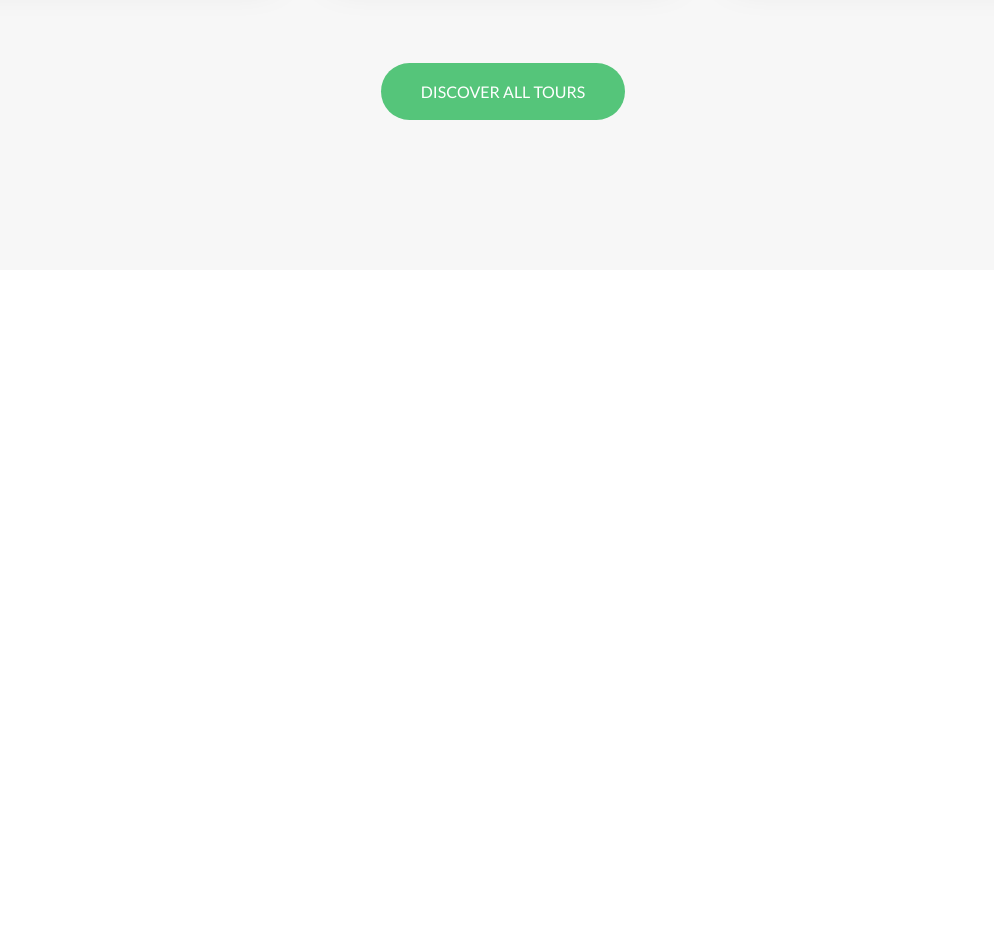
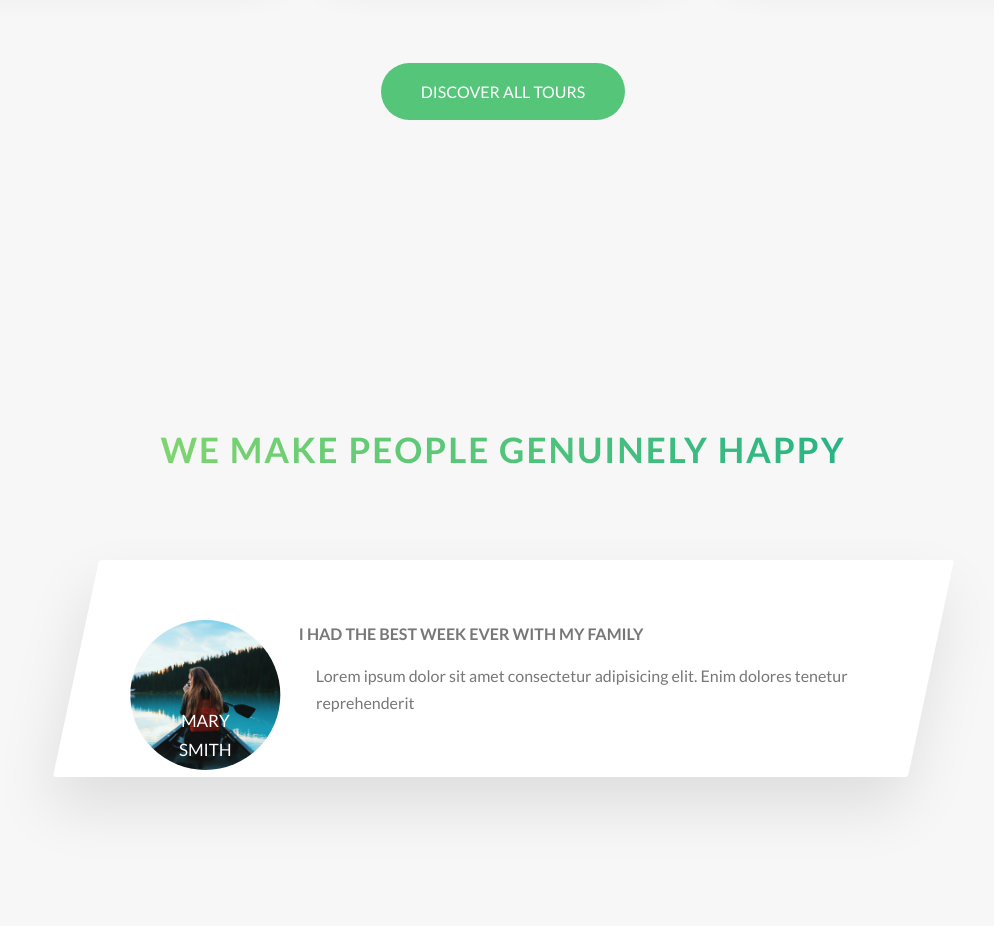
Before and after one commit to thereisnowinter/Natours, a website: page index.html in a window 1280 px wide. Shown: the part 3001-3930 px from the top of the page, without its empty margins (137-1131 px from the left). Before the commit the page ends 3301 px from the top, so only its background shows below. Drawn offline with Linux system fonts and the light colour scheme.

Commit message:
start story section

```diff
--- a/index.html
+++ b/index.html
@@ -214,7 +214,29 @@
 			<div class="u-center-text u-margin-top-huge">
 				<a href="" class="btn btn--green">Discover all tours</a>
 			</div>
+		</section>
 
+		<section class="section-stories">
+			<div class="u-center-text u-margin-bottom-big">
+				<h2 class="heading-secondary">
+					We make people genuinely happy
+				</h2>
+			</div>
+
+			<div class="row">
+				<div class="story">
+					<figure class="story__shape">
+						<img src="img/nat-8.jpg" alt="Person on a tour" class="story__img">
+						<figcaption class="story__caption">
+							Mary Smith
+						</figcaption>
+					</figure>
+					<div class="story__text">
+						<h3 class="heading-tertiary u-margin-bottom-small">I had the best week ever with my family</h3>
+						<p>Lorem ipsum dolor sit amet consectetur adipisicing elit. Enim dolores tenetur reprehenderit </p>
+					</div>
+				</div>
+			</div>
 
 		</section>
 	</main>
--- /dev/null
+++ b/sass/components/_story.scss
@@ -0,0 +1,46 @@
+.story {
+  width: 75%;
+  margin: 0 auto;
+  box-shadow: 0 3rem 6rem rgba($color-black, .1);
+  background-color: $color-white;
+  border-radius: 3px;
+  padding: 6rem;
+  padding-left: 9rem;
+  font-size: $default-font-size;
+  transform: skew(-12deg);
+  &__shape {
+    width: 15rem;
+    height: 15rem;
+    float: left;
+    -webkit-shape-outside: circle(50% at 50% 50%);
+    shape-outside: circle(50% at 50% 50%);
+    -webkit-clip-path: circle(50% at 50% 50%);
+    clip-path: circle(50% at 50% 50%);
+    transform: translateX(-3rem) skew(12deg);
+    position: relative;
+  }
+  &__img {
+    height: 100%;
+    transform: translateX(-4rem);
+  }
+  &__text {
+    transform: skew(12deg);
+  }
+  &__caption {
+    position: absolute;
+    top: 50%;
+    left: 50%;
+    transform: translate(-50%, 20%);
+    color: $color-white;
+    text-transform: uppercase;
+    font-size: 1.7rem;
+    text-align: center;
+    opacity: 1;
+    transition: all .5s;
+    // backface-visibility: hidden;
+  }
+  &:hover &__caption {
+    opacity: 1;
+    transform: translate(-50%, -50%);
+  }
+}
--- a/sass/main.scss
+++ b/sass/main.scss
@@ -11,6 +11,7 @@
 @import "components/button";
 @import "components/composition";
 @import "components/card";
+@import "components/story";
 
 @import "layout/grid";
 @import "layout/header";
--- a/sass/pages/_home.scss
+++ b/sass/pages/_home.scss
@@ -20,5 +20,10 @@
   background-color: $color-grey-light-1;
   padding: 25rem 0 15rem 0;
   margin-top: -10rem;
+}
+
+.section-stories {
+  padding: 15rem 0;
+  background-color: $color-grey-light-1;
 
 }
```
Also changed, not shown: css/style.css.
